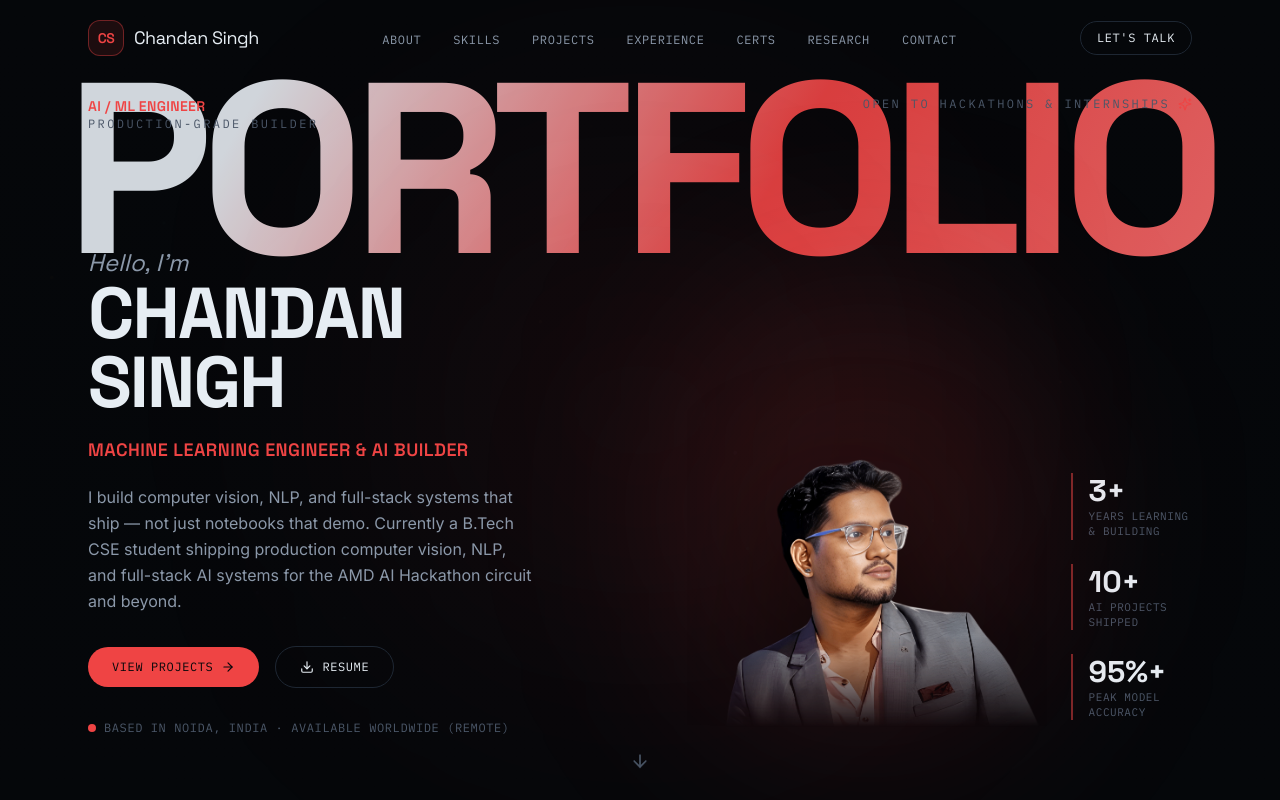
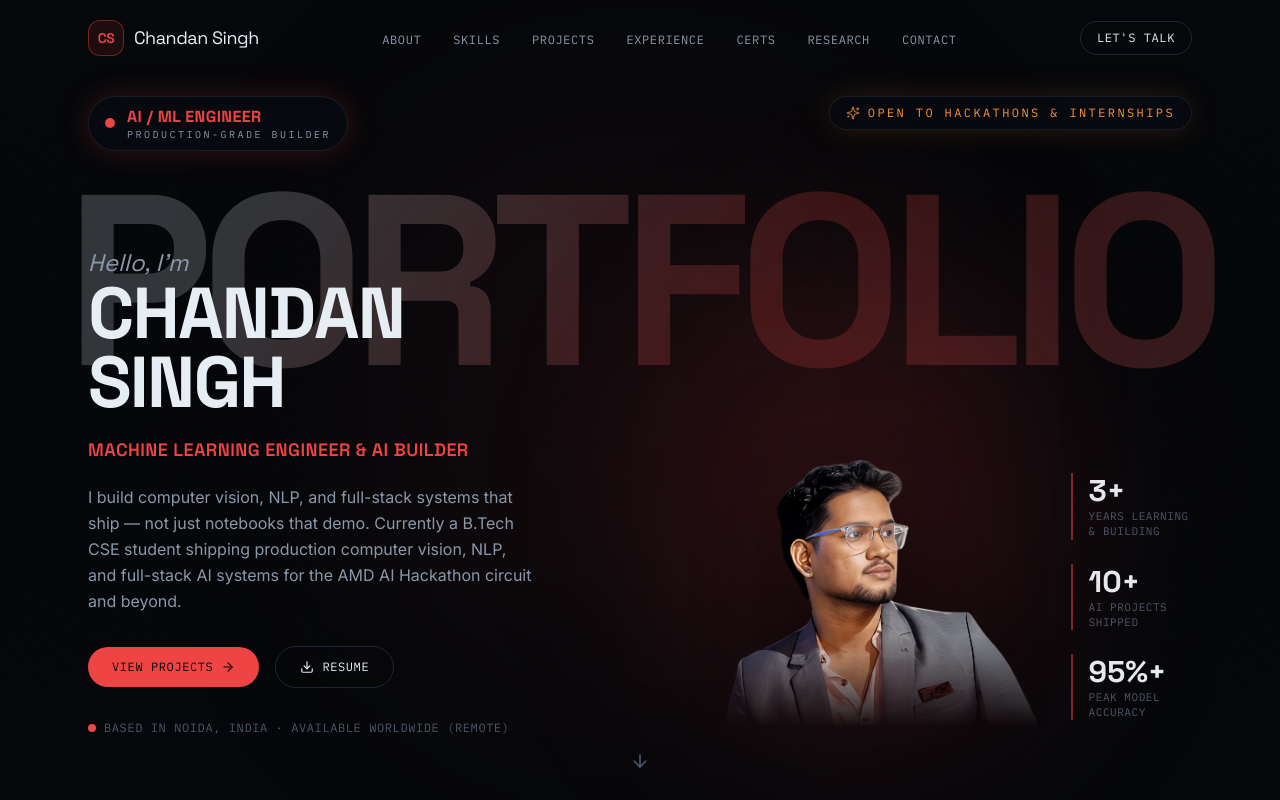
Before and after one commit to chandanNegi39671/portfolio, a React (Vite) app: page / in a window 1280 px wide. Shown: the top 800 px of the page. Built offline with nearby package versions, Linux system fonts and the light colour scheme.

Commit message:
change profile view

```diff
--- a/src/components/Hero.tsx
+++ b/src/components/Hero.tsx
@@ -16,8 +16,8 @@ export default function Hero() {
       className="relative flex min-h-screen flex-col overflow-hidden pt-24"
     >
       {/* Giant background word */}
-      <div className="pointer-events-none absolute inset-x-0 top-[6%] -z-10 select-none overflow-hidden">
-        <p className="text-gradient whitespace-nowrap text-center font-display text-[22vw] font-bold leading-none tracking-tighter opacity-90 sm:text-[19vw]">
+      <div className="pointer-events-none absolute inset-x-0 top-36 -z-10 select-none overflow-hidden sm:top-40">
+        <p className="text-gradient whitespace-nowrap text-center font-display text-[22vw] font-bold leading-none tracking-tighter opacity-20 sm:text-[19vw]">
           PORTFOLIO
         </p>
       </div>
@@ -25,19 +25,36 @@ export default function Hero() {
       <div className="absolute left-1/2 top-1/4 -z-10 h-[420px] w-[420px] -translate-x-1/2 rounded-full bg-signal/10 blur-[140px]" />
 
       {/* Top bar */}
-      <div className="mx-auto flex w-full max-w-6xl items-start justify-between px-6">
-        <div>
-          <p className="font-display text-sm font-semibold uppercase tracking-wide text-signal">
-            AI / ML Engineer
-          </p>
-          <p className="font-mono text-xs uppercase tracking-[0.2em] text-ink-faint">
-            Production-grade builder
-          </p>
-        </div>
-        <div className="flex items-center gap-2 text-right font-mono text-xs uppercase tracking-[0.2em] text-ink-faint">
+      <div className="mx-auto flex w-full max-w-6xl flex-wrap items-start justify-between gap-3 px-6">
+        <motion.div
+          initial={{ opacity: 0, y: -10 }}
+          animate={{ opacity: 1, y: 0 }}
+          transition={{ duration: 0.6 }}
+          className="glass inline-flex items-center gap-3 rounded-full border border-signal/40 bg-signal/10 px-4 py-2 shadow-[0_0_30px_rgba(239,68,68,0.2)]"
+        >
+          <span className="relative flex h-2.5 w-2.5 shrink-0">
+            <span className="absolute inline-flex h-full w-full animate-ping rounded-full bg-signal opacity-75" />
+            <span className="relative inline-flex h-2.5 w-2.5 rounded-full bg-signal" />
+          </span>
+          <div className="leading-tight">
+            <p className="font-display text-sm font-bold uppercase tracking-wide text-signal sm:text-base">
+              AI / ML Engineer
+            </p>
+            <p className="font-mono text-[10px] uppercase tracking-[0.25em] text-ink-dim">
+              Production-grade builder
+            </p>
+          </div>
+        </motion.div>
+
+        <motion.div
+          initial={{ opacity: 0, y: -10 }}
+          animate={{ opacity: 1, y: 0 }}
+          transition={{ duration: 0.6, delay: 0.1 }}
+          className="glass inline-flex items-center gap-2 rounded-full border border-ember/40 bg-ember/10 px-4 py-2 font-mono text-[10px] uppercase tracking-[0.2em] text-ember shadow-[0_0_30px_rgba(251,146,60,0.15)] sm:text-xs"
+        >
+          <Sparkles size={14} className="animate-pulse-glow text-ember" />
           Open to hackathons &amp; internships
-          <Sparkles size={14} className="text-signal" />
-        </div>
+        </motion.div>
       </div>
 
       {/* Main hero content */}
--- a/src/components/ParticleField.tsx
+++ b/src/components/ParticleField.tsx
@@ -30,8 +30,8 @@ export default function ParticleField() {
     function resize() {
       width = window.innerWidth;
       height = window.innerHeight;
-      canvas.width = width;
-      canvas.height = height;
+      canvas!.width = width;
+      canvas!.height = height;
       const count = Math.min(70, Math.floor((width * height) / 22000));
       particles = Array.from({ length: count }, () => ({
         x: Math.random() * width,
--- /dev/null
+++ b/src/vite-env.d.ts
@@ -0,0 +1,18 @@
+/// <reference types="vite/client" />
+
+declare module "*.png" {
+  const src: string;
+  export default src;
+}
+declare module "*.jpg" {
+  const src: string;
+  export default src;
+}
+declare module "*.svg" {
+  const src: string;
+  export default src;
+}
+declare module "*.webp" {
+  const src: string;
+  export default src;
+}
```
